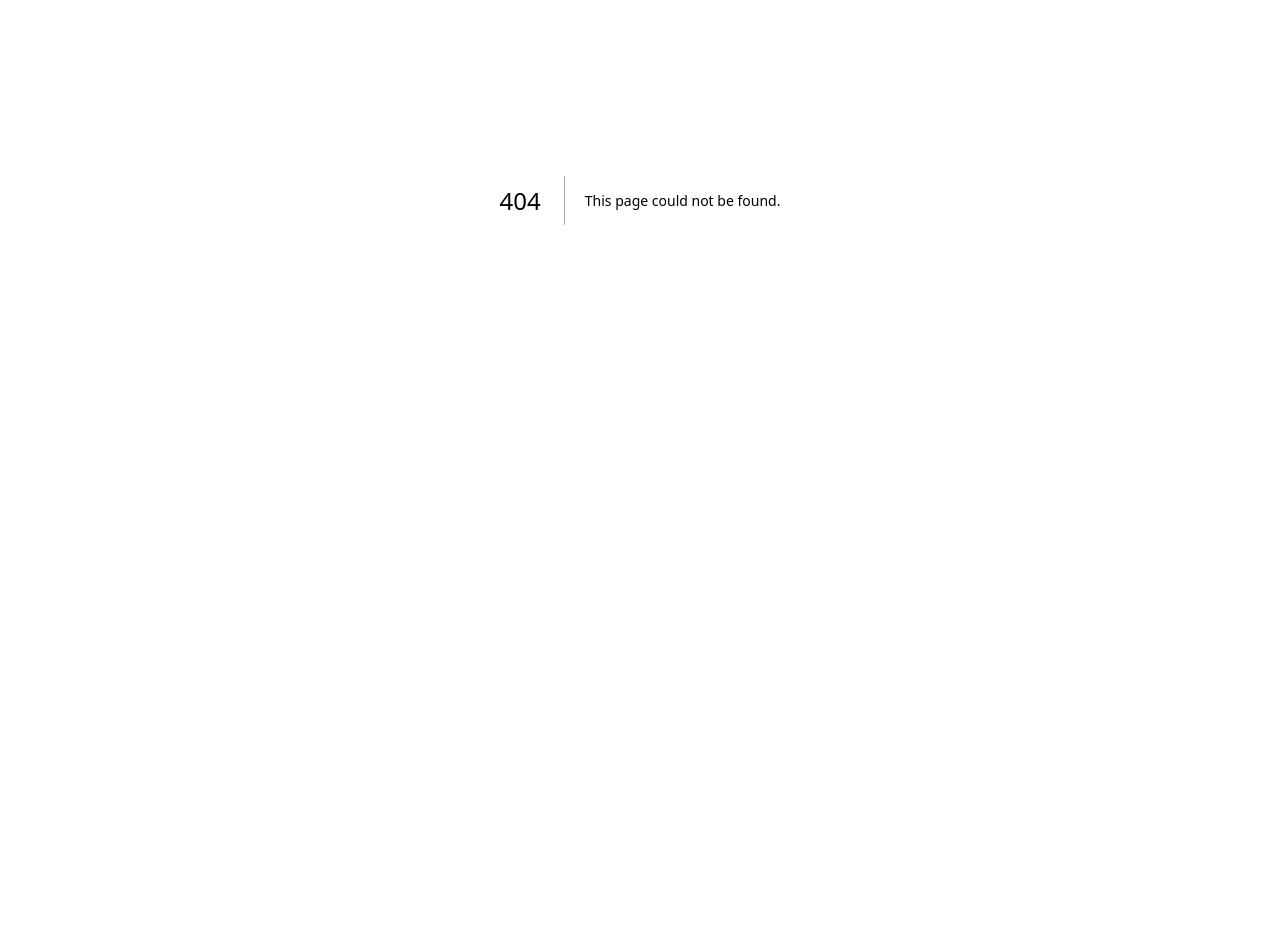
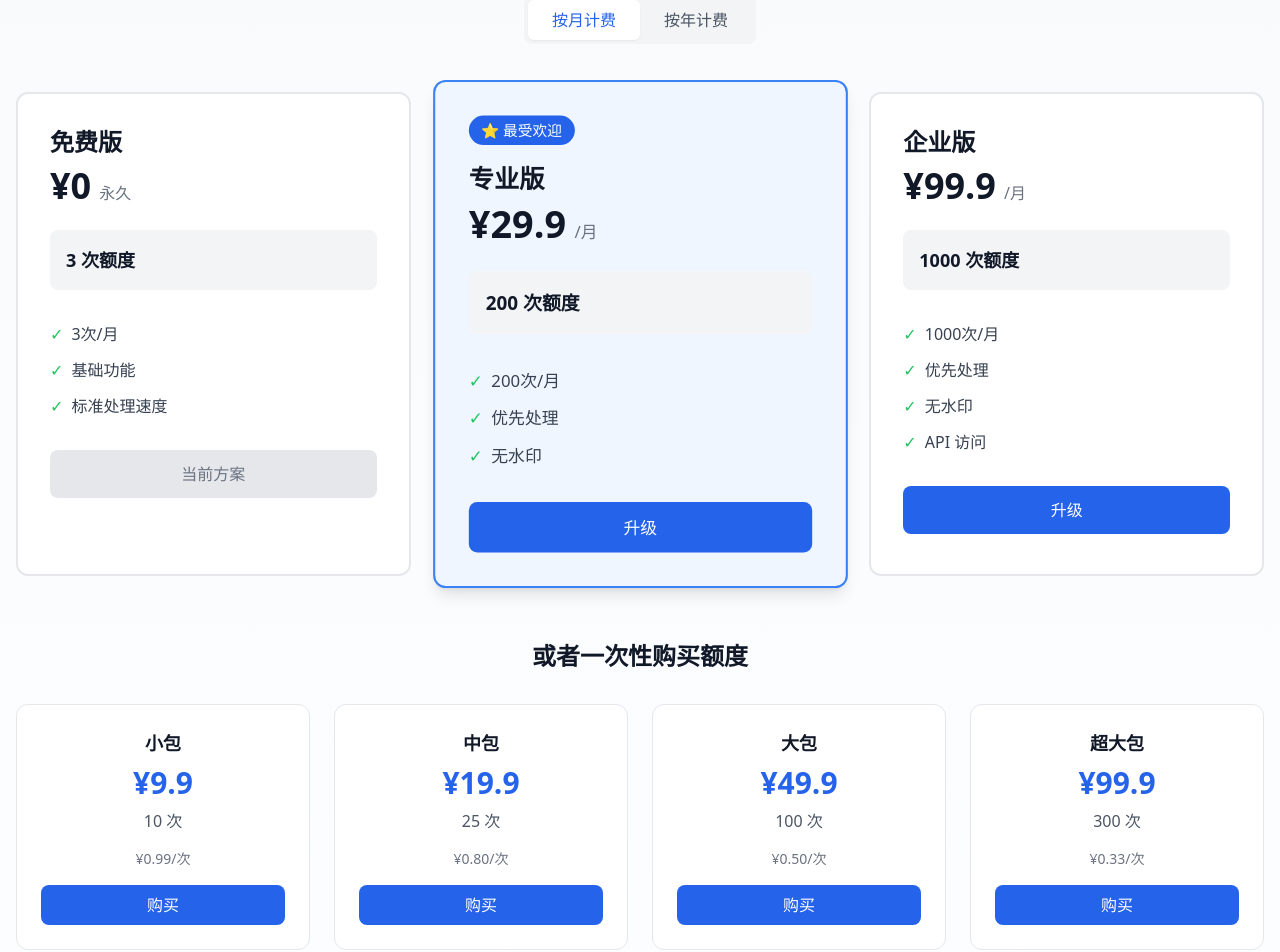
Before and after one commit to kairui467/image-background-remover, a Next.js app: page /pricing in a window 1280 px wide. Before the commit this address had no page. Shown: the part 200-1152 px from the top of the page. Before the commit the page ends 800 px from the top, so only its background shows below. Built offline with nearby package versions, Linux system fonts and the light colour scheme; no server answers.

Commit message:
feat: redesign pricing page with monthly/yearly toggle and credit packs

```diff
--- /dev/null
+++ b/src/app/pricing/page.tsx
@@ -0,0 +1,303 @@
+'use client'
+
+import { useSession } from "next-auth/react"
+import Link from "next/link"
+import { useState } from "react"
+
+export default function PricingPage() {
+  const { data: session } = useSession()
+  const [billingCycle, setBillingCycle] = useState<'monthly' | 'yearly'>('monthly')
+  const [loading, setLoading] = useState(false)
+
+  const plans = {
+    monthly: [
+      {
+        name: "免费版",
+        price: "¥0",
+        period: "永久",
+        credits: 3,
+        features: ["3次/月", "基础功能", "标准处理速度"],
+        cta: "当前方案",
+        disabled: true,
+        highlighted: false,
+      },
+      {
+        name: "专业版",
+        price: "¥29.9",
+        period: "/月",
+        credits: 200,
+        features: ["200次/月", "优先处理", "无水印"],
+        cta: "升级",
+        disabled: false,
+        highlighted: true,
+      },
+      {
+        name: "企业版",
+        price: "¥99.9",
+        period: "/月",
+        credits: 1000,
+        features: ["1000次/月", "优先处理", "无水印", "API 访问"],
+        cta: "升级",
+        disabled: false,
+        highlighted: false,
+      },
+    ],
+    yearly: [
+      {
+        name: "免费版",
+        price: "¥0",
+        period: "永久",
+        credits: 3,
+        features: ["3次/月", "基础功能", "标准处理速度"],
+        cta: "当前方案",
+        disabled: true,
+        highlighted: false,
+      },
+      {
+        name: "专业版",
+        price: "¥299",
+        period: "/年",
+        credits: 2400,
+        features: ["2400次/年", "优先处理", "无水印", "节省 17%"],
+        cta: "升级",
+        disabled: false,
+        highlighted: true,
+      },
+      {
+        name: "企业版",
+        price: "¥999",
+        period: "/年",
+        credits: 12000,
+        features: ["12000次/年", "优先处理", "无水印", "API 访问", "节省 17%"],
+        cta: "升级",
+        disabled: false,
+        highlighted: false,
+      },
+    ],
+  }
+
+  const creditPacks = [
+    { name: "小包", price: "¥9.9", credits: 10, unitPrice: "¥0.99/次" },
+    { name: "中包", price: "¥19.9", credits: 25, unitPrice: "¥0.80/次" },
+    { name: "大包", price: "¥49.9", credits: 100, unitPrice: "¥0.50/次" },
+    { name: "超大包", price: "¥99.9", credits: 300, unitPrice: "¥0.33/次" },
+  ]
+
+  const faqs = [
+    {
+      q: "可以随时取消订阅吗？",
+      a: "可以。你可以在个人中心随时取消订阅，不会收取任何费用。下个月不会再扣费。",
+    },
+    {
+      q: "未使用的额度会过期吗？",
+      a: "月度订阅的额度在月末过期。年度订阅的额度在年末过期。积分包永久有效。",
+    },
+    {
+      q: "如何升级或降级方案？",
+      a: "在个人中心可以随时修改订阅方案。升级立即生效，降级在下个计费周期生效。",
+    },
+    {
+      q: "支持哪些支付方式？",
+      a: "目前支持支付宝、微信支付。后期将支持 PayPal、信用卡等。",
+    },
+    {
+      q: "如何获取发票？",
+      a: "在账单历史中可以下载电子发票。",
+    },
+    {
+      q: "有学生优惠吗？",
+      a: "有。学生可享受 30% 折扣。需提供学生证明。",
+    },
+  ]
+
+  const currentPlans = plans[billingCycle]
+
+  const handleUpgrade = async (planName: string) => {
+    if (!session) {
+      alert("请先登录")
+      return
+    }
+
+    setLoading(true)
+    try {
+      const res = await fetch("/api/subscribe", {
+        method: "POST",
+        headers: { "Content-Type": "application/json" },
+        body: JSON.stringify({ planName, billingCycle }),
+      })
+
+      if (res.ok) {
+        alert("升级成功！")
+        window.location.href = "/profile"
+      } else {
+        alert("升级失败，请重试")
+      }
+    } catch (error) {
+      alert("错误：" + (error instanceof Error ? error.message : "未知错误"))
+    } finally {
+      setLoading(false)
+    }
+  }
+
+  return (
+    <main className="min-h-screen bg-gradient-to-b from-slate-50 to-white px-4 py-16">
+      <div className="max-w-7xl mx-auto">
+        {/* 页面标题 */}
+        <div className="text-center mb-12">
+          <h1 className="text-4xl font-bold text-gray-900 mb-4">
+            简单透明的定价
+          </h1>
+          <p className="text-xl text-gray-500">
+            选择适合你的方案，开始使用
+          </p>
+        </div>
+
+        {/* 计费周期切换 */}
+        <div className="flex justify-center mb-12">
+          <div className="inline-flex bg-gray-100 rounded-lg p-1">
+            <button
+              onClick={() => setBillingCycle('monthly')}
+              className={`px-6 py-2 rounded-md font-medium transition-colors ${
+                billingCycle === 'monthly'
+                  ? 'bg-white text-blue-600 shadow-sm'
+                  : 'text-gray-600 hover:text-gray-900'
+              }`}
+            >
+              按月计费
+            </button>
+            <button
+              onClick={() => setBillingCycle('yearly')}
+              className={`px-6 py-2 rounded-md font-medium transition-colors ${
+                billingCycle === 'yearly'
+                  ? 'bg-white text-blue-600 shadow-sm'
+                  : 'text-gray-600 hover:text-gray-900'
+              }`}
+            >
+              按年计费
+            </button>
+          </div>
+        </div>
+
+        {/* 订阅方案卡片 */}
+        <div className="grid md:grid-cols-3 gap-8 mb-16">
+          {currentPlans.map((plan) => (
+            <div
+              key={plan.name}
+              className={`rounded-xl border-2 p-8 transition-all ${
+                plan.highlighted
+                  ? 'border-blue-500 bg-blue-50 shadow-lg scale-105'
+                  : 'border-gray-200 bg-white'
+              }`}
+            >
+              {plan.highlighted && (
+                <div className="mb-4 inline-block bg-blue-600 text-white px-3 py-1 rounded-full text-sm font-medium">
+                  ⭐ 最受欢迎
+                </div>
+              )}
+
+              <h3 className="text-2xl font-bold text-gray-900 mb-2">
+                {plan.name}
+              </h3>
+              <div className="mb-6">
+                <span className="text-4xl font-bold text-gray-900">
+                  {plan.price}
+                </span>
+                <span className="text-gray-500 ml-2">{plan.period}</span>
+              </div>
+
+              <div className="mb-8 p-4 bg-gray-100 rounded-lg">
+                <p className="text-lg font-semibold text-gray-900">
+                  {plan.credits} 次额度
+                </p>
+              </div>
+
+              <ul className="space-y-3 mb-8">
+                {plan.features.map((feature) => (
+                  <li key={feature} className="flex items-center gap-2">
+                    <span className="text-green-500">✓</span>
+                    <span className="text-gray-700">{feature}</span>
+                  </li>
+                ))}
+              </ul>
+
+              <button
+                onClick={() => handleUpgrade(plan.name)}
+                disabled={plan.disabled || loading}
+                className={`w-full py-3 rounded-lg font-medium transition-colors ${
+                  plan.disabled
+                    ? 'bg-gray-200 text-gray-500 cursor-not-allowed'
+                    : 'bg-blue-600 text-white hover:bg-blue-700'
+                }`}
+              >
+                {loading ? "处理中..." : plan.cta}
+              </button>
+            </div>
+          ))}
+        </div>
+
+        {/* 积分包选项 */}
+        <div className="mb-16">
+          <h2 className="text-2xl font-bold text-gray-900 mb-8 text-center">
+            或者一次性购买额度
+          </h2>
+          <div className="grid md:grid-cols-4 gap-6">
+            {creditPacks.map((pack) => (
+              <div
+                key={pack.name}
+                className="rounded-xl border border-gray-200 bg-white p-6 text-center hover:shadow-lg transition-shadow"
+              >
+                <h3 className="text-lg font-bold text-gray-900 mb-2">
+                  {pack.name}
+                </h3>
+                <p className="text-3xl font-bold text-blue-600 mb-2">
+                  {pack.price}
+                </p>
+                <p className="text-gray-600 mb-4">{pack.credits} 次</p>
+                <p className="text-sm text-gray-500 mb-4">{pack.unitPrice}</p>
+                <button
+                  onClick={() => {
+                    if (!session) {
+                      alert("请先登录")
+                      return
+                    }
+                    alert("即将上线")
+                  }}
+                  className="w-full bg-blue-600 text-white font-medium py-2 rounded-lg hover:bg-blue-700 transition-colors"
+                >
+                  购买
+                </button>
+              </div>
+            ))}
+          </div>
+        </div>
+
+        {/* 常见问题 */}
+        <div className="bg-white rounded-xl border border-gray-200 p-8">
+          <h2 className="text-2xl font-bold text-gray-900 mb-8">常见问题</h2>
+          <div className="space-y-6">
+            {faqs.map((faq, idx) => (
+              <div key={idx}>
+                <h3 className="font-semibold text-gray-900 mb-2">
+                  {faq.q}
+                </h3>
+                <p className="text-gray-600">
+                  {faq.a}
+                </p>
+              </div>
+            ))}
+          </div>
+        </div>
+
+        {/* 底部信任背书 */}
+        <div className="mt-16 text-center">
+          <p className="text-gray-600 mb-4">
+            🔒 安全支付 • 💳 支持多种支付方式 • ↩️ 7 天无理由退款
+          </p>
+          <p className="text-sm text-gray-500">
+            有任何问题？<Link href="/" className="text-blue-600 hover:underline">联系我们</Link>
+          </p>
+        </div>
+      </div>
+    </main>
+  )
+}
```
